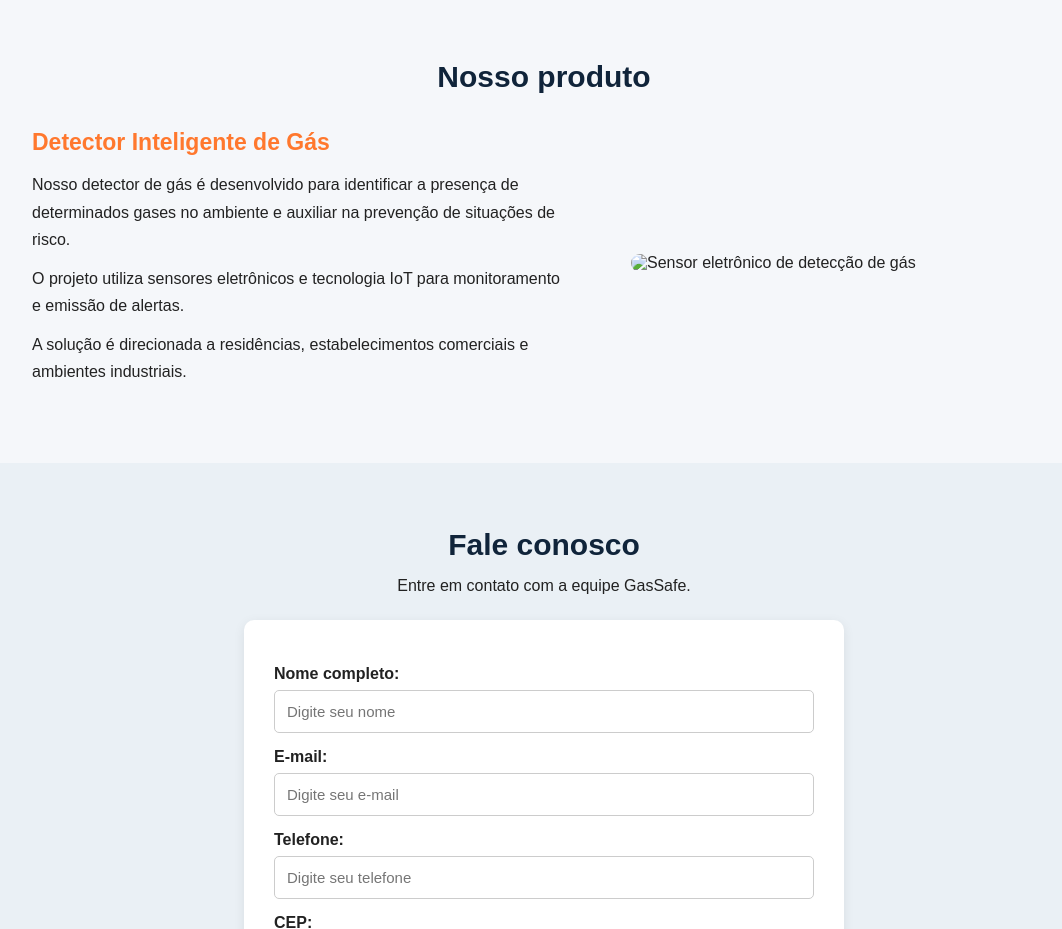
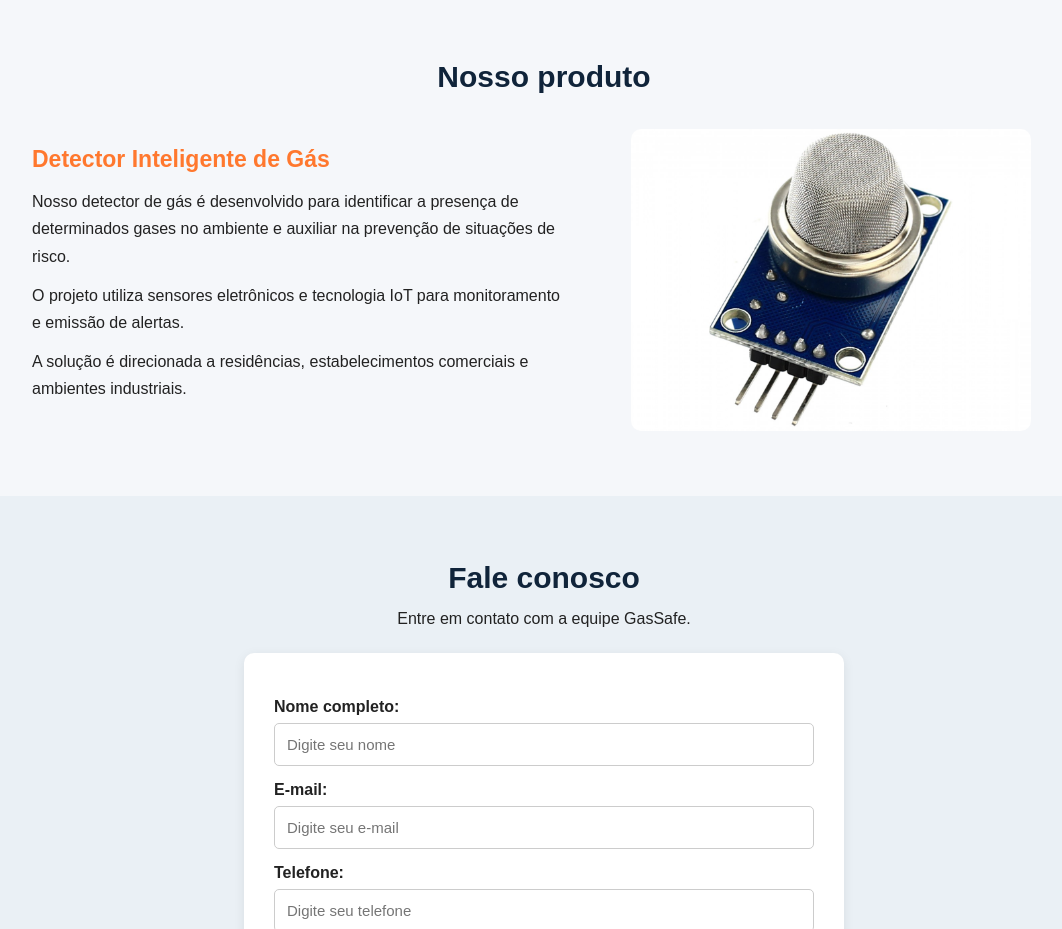
Before and after one commit to fabiogert12/projeto_GASSAFE, a plain HTML site: page index.html in a window 1280 px wide. Shown: the part 1340-2269 px from the top of the page, without its empty margins (96-1158 px from the left). Drawn offline with Linux system fonts and the light colour scheme.

Commit message:
alterando codigo do index.html e adicionando imagem do sensor de gás

```diff
--- a/index.html
+++ b/index.html
@@ -11,6 +11,7 @@
 
     <!-- Conexão com o arquivo CSS -->
     <link rel="stylesheet" href="style.css">
+    <script src="script.js"></script>
 
 </head>
 
@@ -164,10 +165,7 @@
 
         <!-- IMAGEM DO SENSOR -->
         <div class="produto-imagem">
-
-            <img
-                src="sensor-de-gas.jpg"
-                alt="Sensor eletrônico de detecção de gás">
+<img src="imagens/sensor-de-gas.jpg" alt="Sensor eletrônico de detecção de gás">
 
         </div>
 
@@ -336,7 +334,7 @@
 </footer>
 
 <!-- Conexão com o JavaScript -->
-<script src="script.js"></script>
+
 
 </body>
 </html>
```
Also changed, not shown: imagens/sensor-de-gas.jpg (added).
